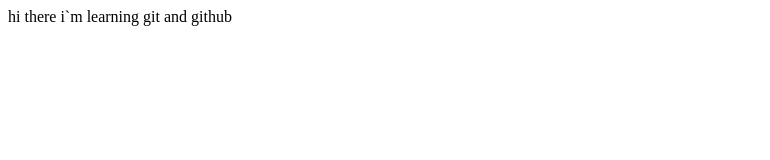
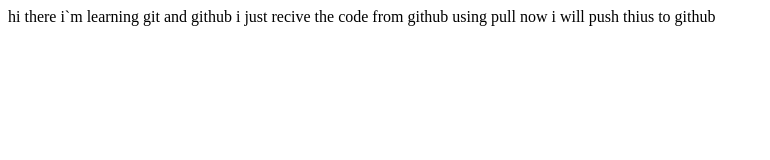
Before and after one commit to zainwaseem/learning-git, a plain HTML site: page index.html in a window 1280 px wide. Shown: the whole page, without its empty margins (0-770 px from the left). Drawn offline with Linux system fonts and the light colour scheme.

Commit message:
second pull commit

```diff
--- a/index.html
+++ b/index.html
@@ -10,6 +10,7 @@
 
 <body>
     hi there i`m learning git and github
+    i just recive the code from github using pull now i will push thius to github
 </body>
 
 </html>
```
